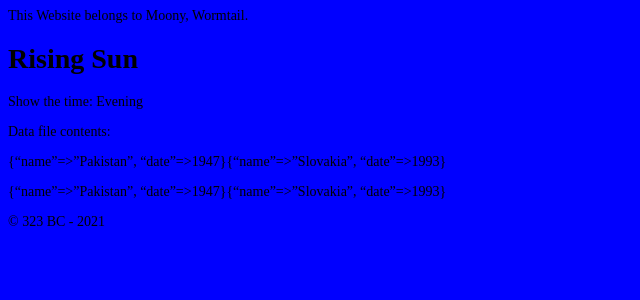
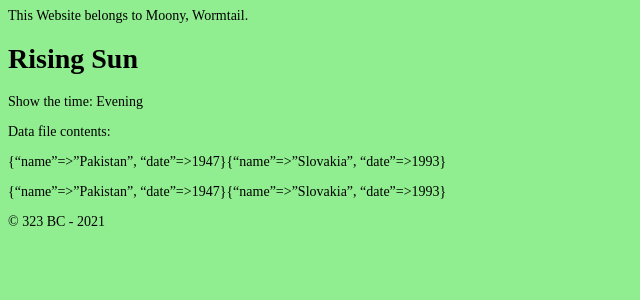
Before and after one commit to chaitanyalatha/New-TWT-Demo-Repo-2021, a Jekyll site: the page built from demo file.md, in a window 1280 px wide. Shown: the top 300 px of the page, without its empty margins (0-640 px from the left). Built offline with Jekyll 4.4.1, drawn with Linux system fonts in a browser that asks for light colours.

Commit message:
Update style.css

```diff
--- a/assets/css/style.css
+++ b/assets/css/style.css
@@ -1,5 +1,5 @@
 body {
-	background-color: blue;
+	background-color: lightgreen;
 	font: arial;
 	font-size: 14px;
 }
```
